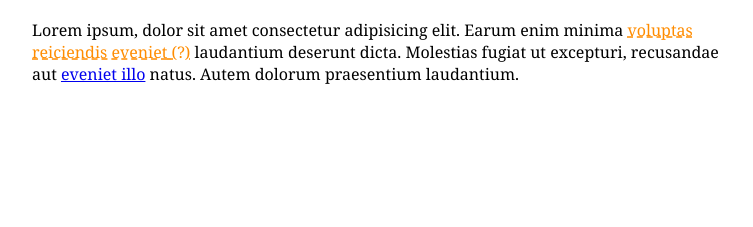
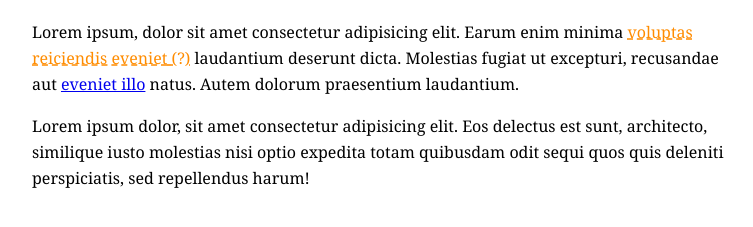
Before and after one commit to bartczyz/web-components-examples, a plain HTML site: page index.html in a window 1280 px wide. Shown: the part 67-294 px from the top of the page, without its empty margins (258-1011 px from the left). Drawn offline with Linux system fonts and the light colour scheme.

Commit message:
udpate style and add extra paragraph

```diff
--- a/index.html
+++ b/index.html
@@ -12,12 +12,17 @@
             max-width: 700px;
             margin: 0 auto;
         }
+
+        p {
+            line-height: 26px;
+        }
     </style>
 </head>
 <body>
     <div class="container">
         <h1>Web Components Examples</h1>
         <p>Lorem ipsum, dolor sit amet consectetur adipisicing elit. Earum enim minima <x-tooltip text="Web Components is a set of standards.">voluptas reiciendis eveniet</x-tooltip> laudantium deserunt dicta. Molestias fugiat ut excepturi, recusandae aut <a is="x-confirm-link" href="https://google.com">eveniet illo</a> natus. Autem dolorum praesentium laudantium.</p>
+        <p>Lorem ipsum dolor, sit amet consectetur adipisicing elit. Eos delectus est sunt, architecto, similique iusto molestias nisi optio expedita totam quibusdam odit sequi quos quis deleniti perspiciatis, sed repellendus harum!</p>
     </div>
 </body>
 </html>
```
